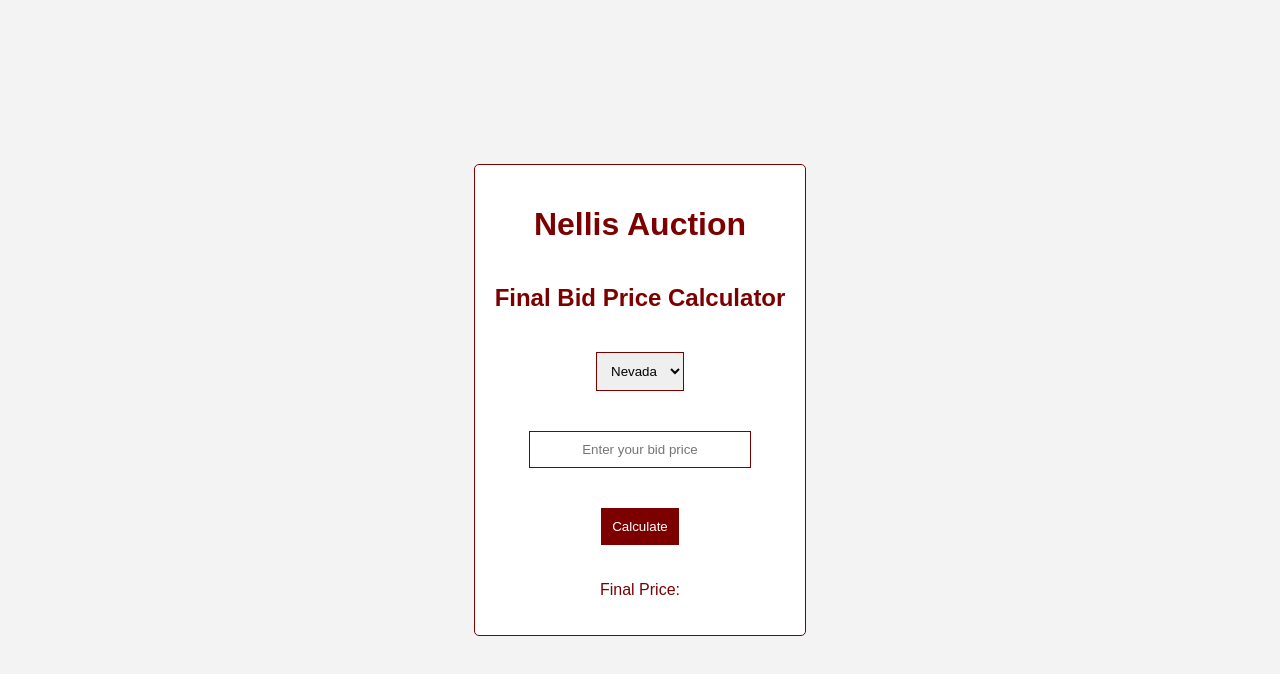
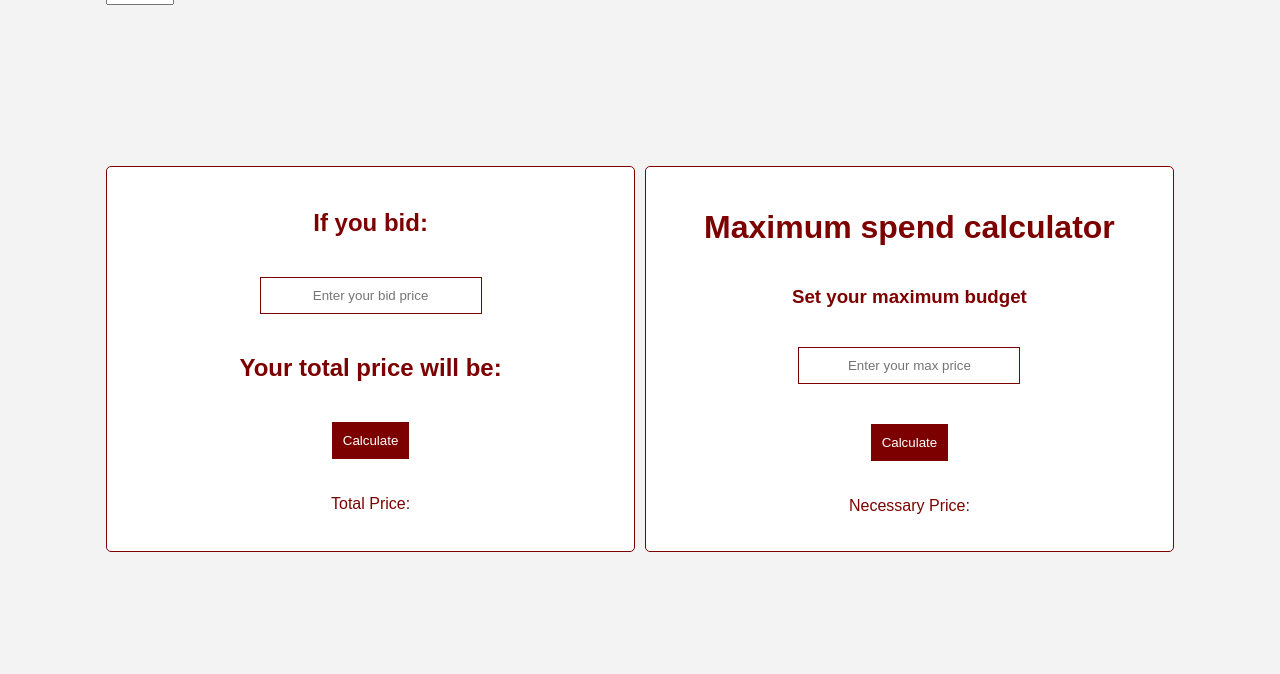
Before and after one commit to petervillaroman/nellis-auction-bid-calculator, a React (Create React App) app: page / in a window 1280 px wide. Shown: the top 674 px of the page. Built offline with nearby package versions, Linux system fonts and the light colour scheme.

Commit message:
added another type of calculator

```diff
--- a/src/App.css
+++ b/src/App.css
@@ -5,6 +5,19 @@
   justify-content: center;
   align-items: center;
   background-color: #f3f3f3;
+}
+.Container{
+
+    display: grid;
+    grid-template-columns: 1fr 1fr;
+    grid-template-rows: 1fr 1fr;
+    grid-gap: 10px;
+    width: 100%;
+    height: 100%;
+    margin: 0;
+    padding: 0;
+    background-color: #f3f3f3;
+
 }
 .App {
   display: flex;
--- a/src/App.js
+++ b/src/App.js
@@ -9,15 +9,23 @@
 
 function App() {
   const [bidPrice, setBidPrice] = useState('');
+  const [maxPrice, setMaxPrice] = useState('');
   const [finalPrice, setFinalPrice] = useState('');
+  const [necessaryPrice, setNecessaryPrice] = useState('');
   const [state, setState] = useState('Nevada');
 
   function validateAndSetBidPrice(value) {
     const onlyNums = value.replace(/[^0-9]/g, '');
     setBidPrice(onlyNums);
 }
+    function validateAndSetMaxPrice(value) {
+    const onlyNums = value.replace(/[^0-9]/g, '');
+    setMaxPrice(onlyNums);
+    }
 
-  const calculatePrice = () => {
+
+
+  const calculateBidTotal = () => {
     if (isNaN(bidPrice) || bidPrice === '') {
       alert(" Oops! That was not a valid number. Try again...");
     } else {
@@ -28,23 +36,59 @@
     }
   }
 
+  const calculateNecessaryBid = () => {
+      if (isNaN(maxPrice) || maxPrice === '') {
+        alert(" Oops! That was not a valid number. Try again...");
+        } else {
+        let price = parseInt(maxPrice);
+        price = price - (price * 0.15);
+        let necessaryPrice = price - (price * taxRates[state]);
+        setNecessaryPrice(necessaryPrice.toFixed(2));
+
+      }
+  }
+
   return (
-    <div className="App">
+      <>
 
-        <h1>Nellis Auction</h1>
-        <h2>Final Bid Price Calculator</h2>
+   <div className="Container">
+       <div>
+      < h1>Nellis Auction Customer Bid Tools</h1>
+           <h2>Set your state</h2>
         <select value={state} onChange={e => setState(e.target.value)}>
           {Object.keys(taxRates).map((state) => (
             <option key={state} value={state}>{state}</option>
           ))}
         </select>
+       </div>
+   </div>
+   <div className="Container">
+    <div className="App">
+
+
+        <h2>If you bid:</h2>
+
         <input type="text" placeholder="Enter your bid price" value={bidPrice} onChange={e => validateAndSetBidPrice(e.target.value)} />
 
-
-        <button onClick={calculatePrice}>Calculate</button>
-        <p>Final Price: <b>{finalPrice}</b></p>
+        <h2> Your total price will be:</h2>
+        <button onClick={calculateBidTotal}>Calculate</button>
+        <p>Total Price: <b>{finalPrice}</b></p>
 
     </div>
+
+      <div className="App">
+
+        <h1> Maximum spend calculator</h1>
+        <h3>Set your maximum budget</h3>
+        <input type="text" placeholder="Enter your max price" value={maxPrice} onChange={e => validateAndSetMaxPrice(e.target.value)} />
+
+
+        <button onClick={calculateNecessaryBid}>Calculate</button>
+        <p>Necessary Price: <b>{necessaryPrice}</b></p>
+
+    </div>
+       </div>
+          </>
   );
 }
 
```
